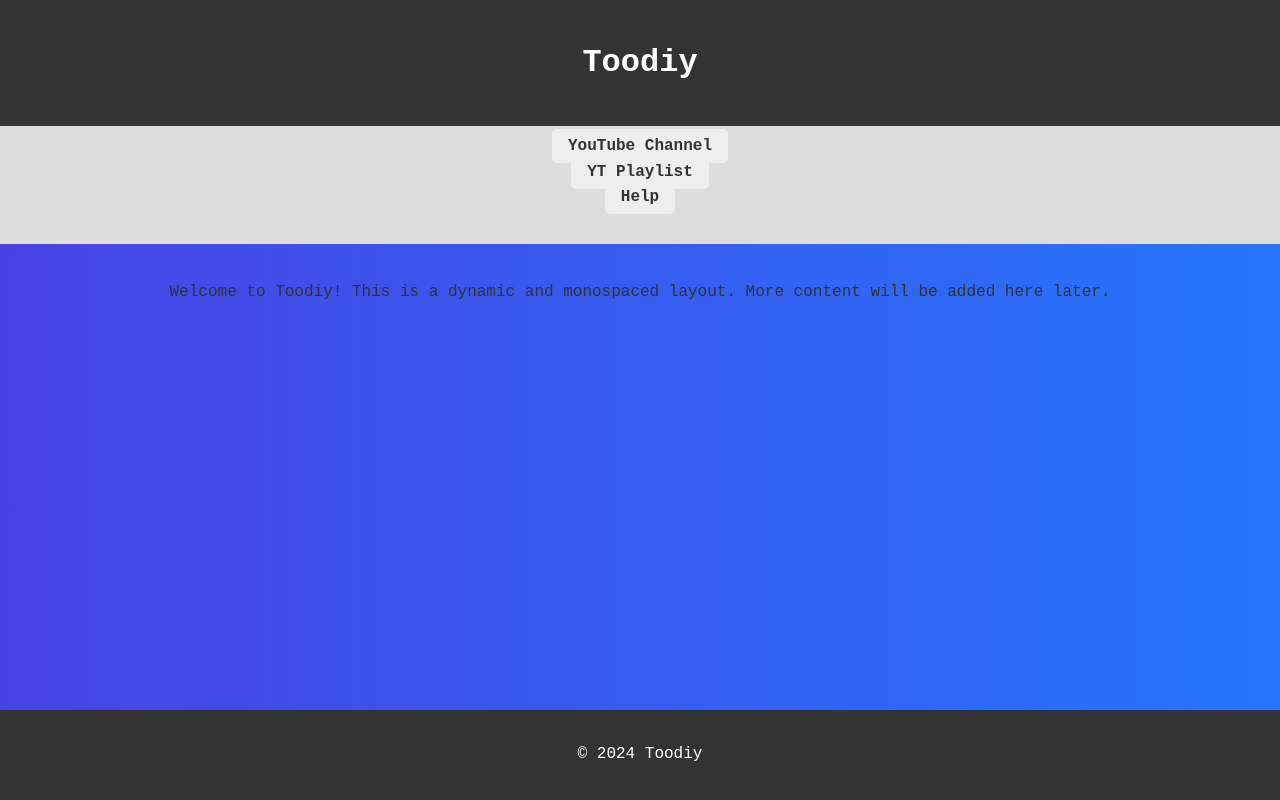
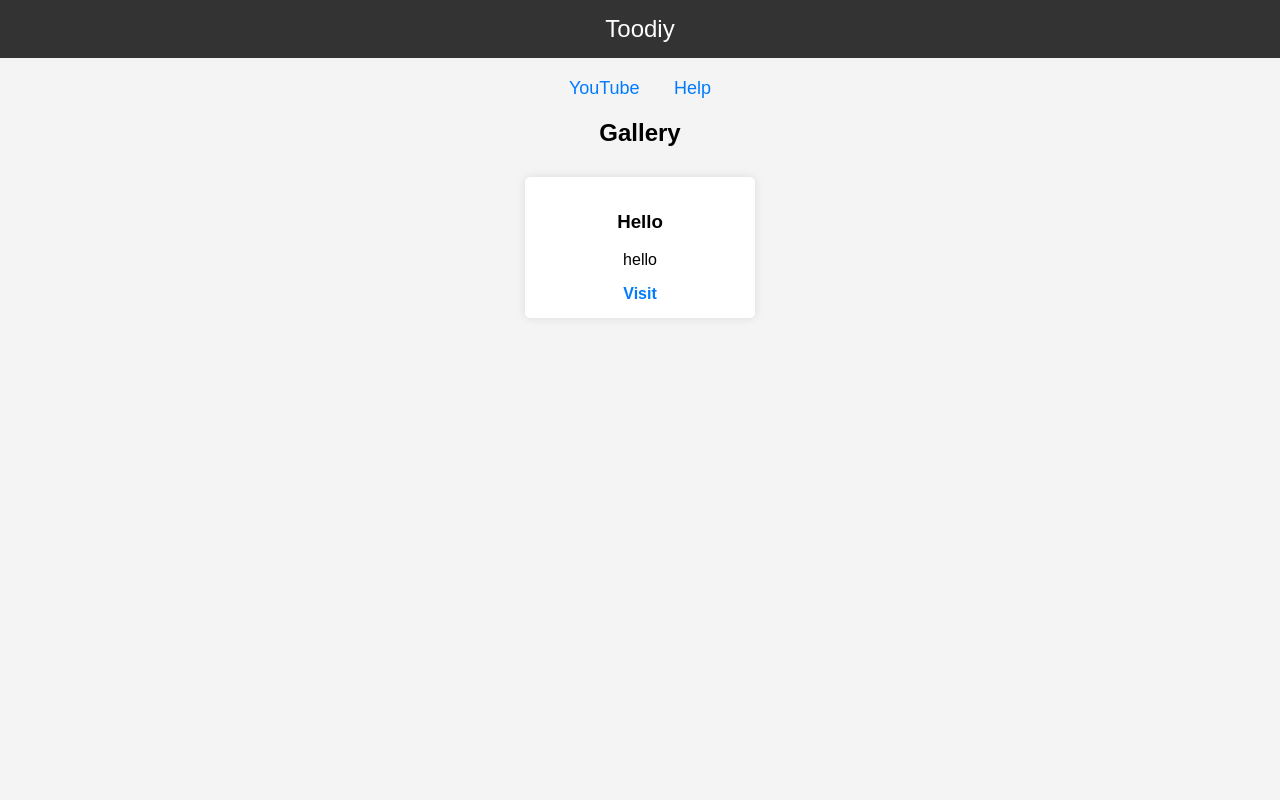
Before and after one commit to abceveryone/abceveryone.github.io, a plain HTML site: page index.html in a window 1280 px wide. Drawn offline with Linux system fonts and the light colour scheme.

Commit message:
Update index.html

```diff
--- a/index.html
+++ b/index.html
@@ -1,29 +1,86 @@
+<!DOCTYPE html>
 <html lang="en">
 <head>
-  <meta charset="UTF-8">
-  <meta name="viewport" content="width=device-width, initial-scale=1.0">
-  <title>Toodiy</title>
-  <link rel="stylesheet" href="style.css">
+    <meta charset="UTF-8">
+    <meta name="viewport" content="width=device-width, initial-scale=1.0">
+    <title>Toodiy</title>
+    <style>
+        body {
+            font-family: Arial, sans-serif;
+            margin: 0;
+            padding: 0;
+            text-align: center;
+            background-color: #f4f4f4;
+        }
+        header {
+            background: #333;
+            color: white;
+            padding: 15px;
+            font-size: 24px;
+        }
+        .links {
+            margin: 20px;
+        }
+        .links a {
+            text-decoration: none;
+            color: #007bff;
+            margin: 0 15px;
+            font-size: 18px;
+        }
+        .gallery {
+            display: flex;
+            justify-content: center;
+            flex-wrap: wrap;
+            margin-top: 20px;
+        }
+        .item {
+            background: white;
+            padding: 15px;
+            margin: 10px;
+            border-radius: 5px;
+            box-shadow: 0 0 10px rgba(0, 0, 0, 0.1);
+            width: 200px;
+        }
+        .item a {
+            display: block;
+            text-decoration: none;
+            color: #007bff;
+            font-weight: bold;
+            margin-top: 10px;
+        }
+    </style>
 </head>
 <body>
-  <header>
-    <h1>Toodiy</h1>
-  </header>
 
-  <nav>
-    <ul>
-      <li><a href="https://www.youtube.com/@ivaansri1359" target="_blank">YouTube Channel</a></li><br>
-      <li><a href="#">YT Playlist</a></li><br>
-      <li><a href="http://youtube.com/post/Ugkx6loQWkwAWe-LqLYxP7usmSgmT6Fe9WGf?si=8DK2cUFxlYzsrBm3">Help</a></li>
-    </ul><br>
-  </nav>
+<header>Toodiy</header>
 
-  <main>
-    <p>Welcome to Toodiy!  This is a dynamic and monospaced layout.  More content will be added here later.</p>
-  </main>
+<div class="links">
+    <a href="https://www.youtube.com/@ivaansri1359" target="_blank">YouTube</a>
+    <a href="http://youtube.com/post/Ugkx6loQWkwAWe-LqLYxP7usmSgmT6Fe9WGf?si=8DK2cUFxlYzsrBm3" target="_blank">Help</a>
+</div>
 
-  <footer>
-    <p>&copy; 2024 Toodiy</p>
-  </footer>
+<h2>Gallery</h2>
+<div class="gallery" id="gallery"></div>
+
+<script>
+    const galleryItems = [
+        { name: "Hello", description: "hello", link: "https://www.example.com" }
+    ];
+
+    function renderGallery() {
+        const gallery = document.getElementById("gallery");
+        gallery.innerHTML = "";
+
+        galleryItems.forEach(item => {
+            const div = document.createElement("div");
+            div.classList.add("item");
+            div.innerHTML = `<h3>${item.name}</h3><p>${item.description}</p><a href="${item.link}" target="_blank">Visit</a>`;
+            gallery.appendChild(div);
+        });
+    }
+
+    renderGallery();
+</script>
+
 </body>
 </html>
```
